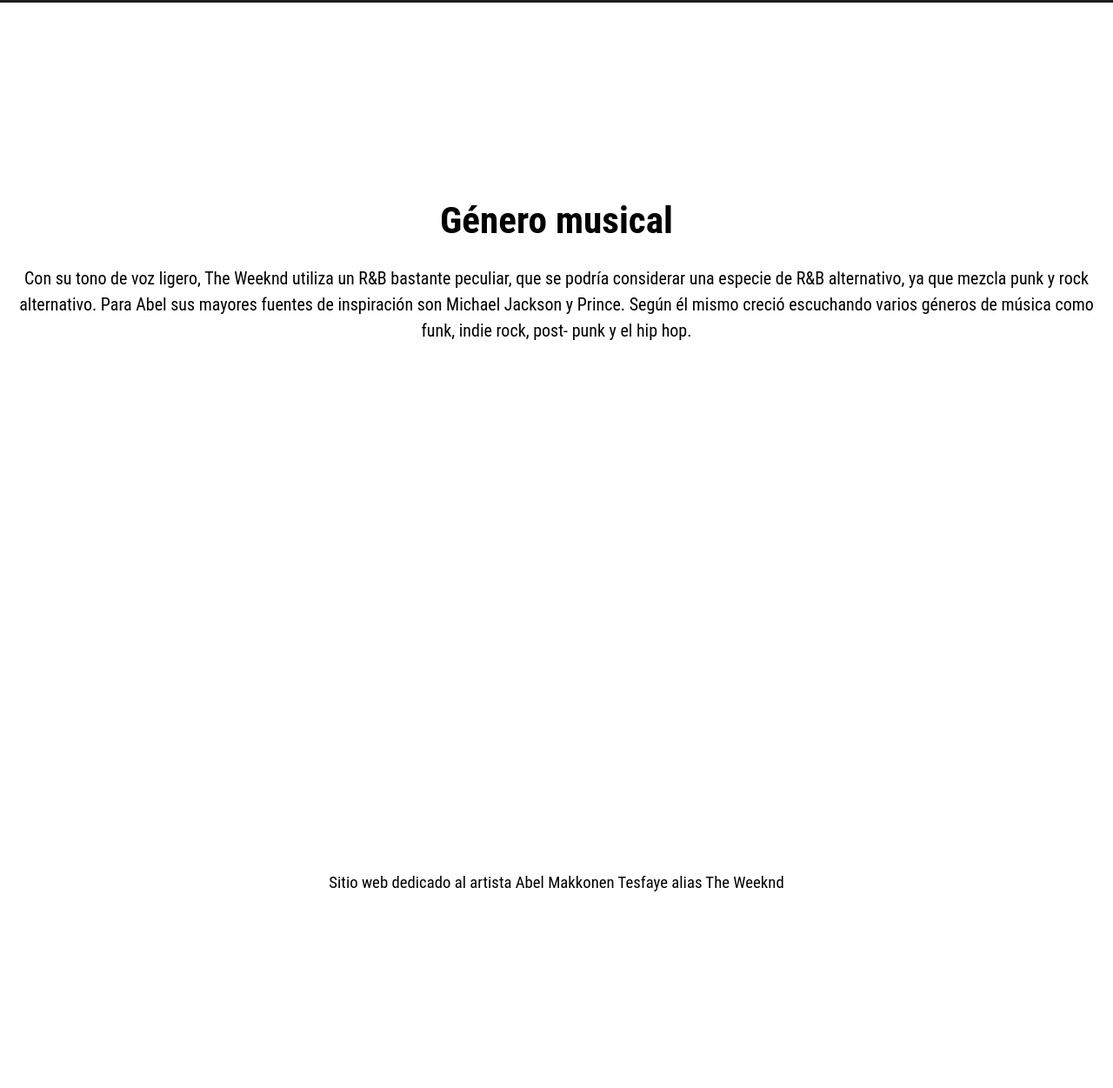
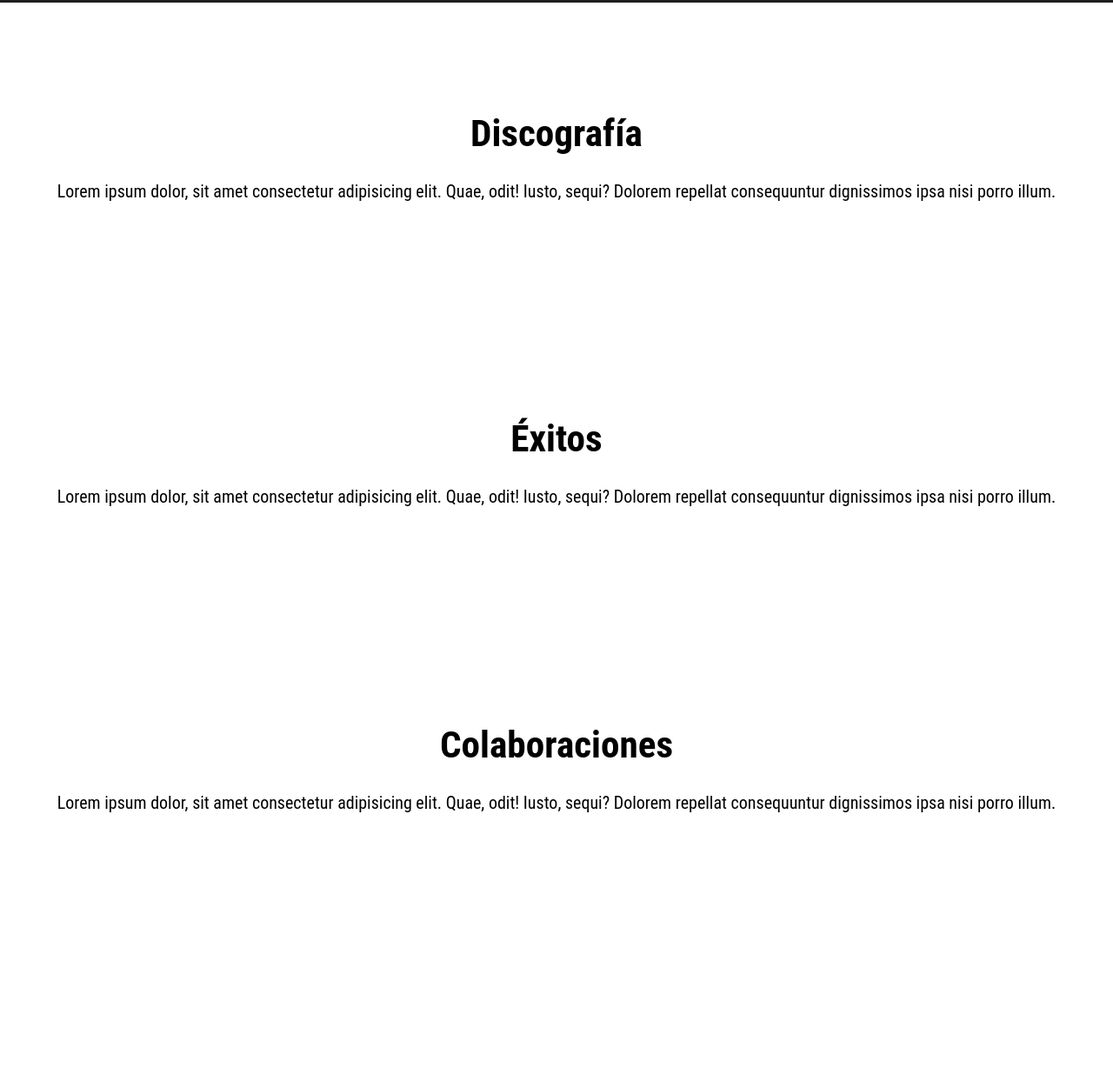
Before and after one commit to gasp1m/repositorio-the-weeknd, a plain HTML site: page index.html in a window 1280 px wide. Shown: the part 2236-3487 px from the top of the page at 87% size. Drawn offline with Linux system fonts and the light colour scheme.

Commit message:
cambios para hacer un one page

```diff
--- a/estilos.css
+++ b/estilos.css
@@ -172,6 +172,25 @@
 
 }
 
+#discos .container {
+    text-align: center;
+    padding: 100px 12px;
+    line-height: 30px;
+}
+
+#exitos .container {
+    text-align: center;
+    padding: 100px 12px;
+    line-height: 30px;
+}
+
+#colaboraciones .container {
+    text-align: center;
+    padding: 100px 12px;
+    line-height: 30px;
+}
+
+
 
 #genero .container {
     text-align: center;
--- a/index.html
+++ b/index.html
@@ -46,22 +46,45 @@
             <h2>Su carrera como artista</h2>
             <div class="cartas">
                 <div class="carta">
-                    <a href="./vistas/discos.html"><h3>Discos</h3></a>
+                    <a href="#discos"><h3>Discos</h3></a>
                     <p>Entre los más escuchados se encuentran: Starboy, After Hours y Beauty behind the madness.
                     Tras la publicación de estos discos, Abel se ha convertido en una figura del R&B.</p>
                 </div>
                 <div class="carta">
-                    <a href="./vistas/exitos.html"><h3>Éxitos</h3></a>
+                    <a href="#exitos"><h3>Éxitos</h3></a>
                     <p>The Weeknd tiene innumerables éxitos, pero entre los más populares está: Blinding Lights, I Feel It Coming, Starboy, The Hills, Out Of Time, In Your Eyes y Save Your Tears.</p>
                 </div>
                 <div class="carta">
-                    <a href="./vistas/colaboraciones.html"><h3>Colaboraciones</h3></a>
+                    <a href="#colaboraciones"><h3>Colaboraciones</h3></a>
                     <p>Este artista ha colaborado con diferentes artistas y cantantes famosos. Entre ellos se encuentra: Ariana Grande, Daft Punk, Doja Cat, Maluma, Future, Kanye West, etc.</p>
                 </div>
             </div>
 
         </div>
     </section>
+
+    <section id="discos">
+        <div class="container">
+            <h2>Discografía</h2>
+            <p>Lorem ipsum dolor, sit amet consectetur adipisicing elit. Quae, odit! Iusto, sequi? Dolorem repellat consequuntur dignissimos ipsa nisi porro illum.</p>
+        </div>
+    </section>
+
+    <section id="exitos">
+        <div class="container">
+            <h2>Éxitos</h2>
+            <p>Lorem ipsum dolor, sit amet consectetur adipisicing elit. Quae, odit! Iusto, sequi? Dolorem repellat consequuntur dignissimos ipsa nisi porro illum.</p>
+        </div>
+    </section>
+
+    <section id="colaboraciones">
+        <div class="container">
+            <h2>Colaboraciones</h2>
+            <p>Lorem ipsum dolor, sit amet consectetur adipisicing elit. Quae, odit! Iusto, sequi? Dolorem repellat consequuntur dignissimos ipsa nisi porro illum.</p>
+        </div>
+    </section>
+
+
 
     <section id="genero">
         <div class="container">
```
